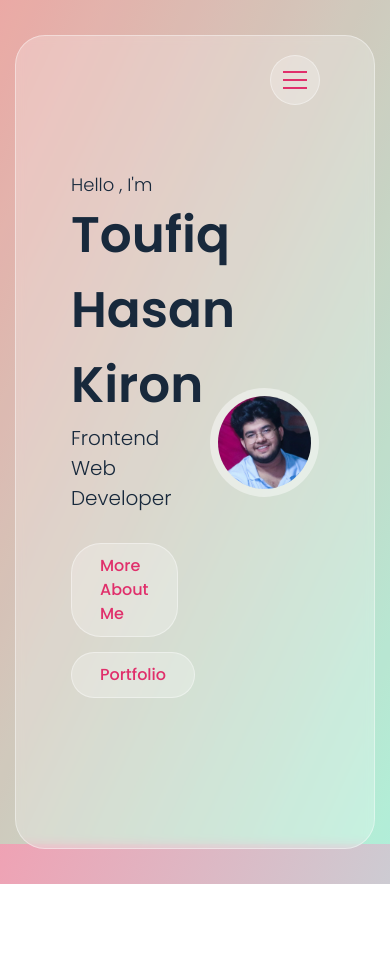
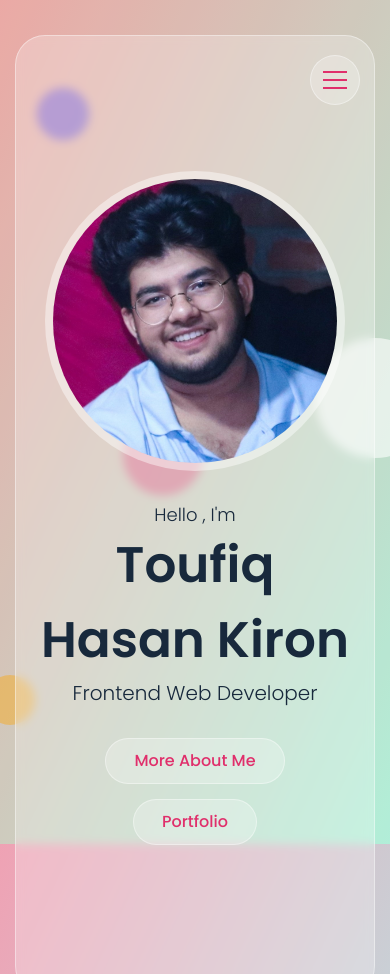
Before and after one commit to kiron0/glassmorphism_portfolio, a plain HTML site: page index.html in a window 390 px wide. Shown: the top 974 px of the page. Before the commit the page ends 884 px from the top, so only its background shows below. Drawn offline with Linux system fonts and the light colour scheme.

Commit message:
responsive home section

```diff
--- a/css/style.css
+++ b/css/style.css
@@ -252,6 +252,100 @@ Animation
   100% {
     opacity: 1;
   }
+}
+
+@keyframes zoomInOut {
+  0%,
+  100% {
+    transform: scale(0.5);
+  }
+  50% {
+    transform: scale(1);
+  }
+}
+
+@keyframes bounceTop {
+  0%,
+  100% {
+    transform: translateY(-50px);
+  }
+  50% {
+    transform: translateY(0px);
+  }
+}
+
+/* -----------------
+Background Circles
+-------------------*/
+.bg-circles {
+  position: fixed;
+  top: 0;
+  height: 100%;
+  max-width: 1200px;
+  width: calc(100% - 30px);
+  left: 50%;
+  transform: translateX(-50%);
+}
+
+.bg-circles div {
+  position: absolute;
+  border-radius: 50%;
+}
+
+.bg-circles .circle-1 {
+  height: 60px;
+  width: 60px;
+  left: 5%;
+  top: 10%;
+  opacity: 0.3;
+  background-color: var(--blue);
+  animation: zoomInOut 8s linear infinite;
+}
+
+.bg-circles .circle-2 {
+  height: 80px;
+  width: 80px;
+  left: 30%;
+  top: 50%;
+  opacity: 0.4;
+  background-color: var(--main-color);
+  animation: bounceTop 8s ease-in-out infinite;
+}
+
+.bg-circles .circle-3 {
+  height: 120px;
+  width: 120px;
+  right: -60px;
+  top: 40%;
+  opacity: 0.6;
+  background-color: var(--white);
+}
+
+.bg-circles .circle-4 {
+  height: 50px;
+  width: 50px;
+  background-color: var(--orange);
+  left: -30px;
+  top: 80%;
+  opacity: 0.4;
+}
+
+/* -----------------
+Overlay
+-------------------*/
+.overlay {
+  position: fixed;
+  top: 0;
+  left: 0;
+  width: 100%;
+  height: 100%;
+  background-color: transparent;
+  z-index: 200;
+  visibility: hidden;
+}
+
+.overlay.active {
+  visibility: visible;
 }
 
 /* -----------------
@@ -824,3 +918,30 @@ Contact Section
   color: var(--white);
   background-color: var(--main-color);
 }
+
+/* Responsive */
+@media (max-width: 991px) {
+  .container {
+    padding: 0;
+  }
+  .home-text,
+  .home-img {
+    width: 100%;
+  }
+  .home-text {
+    text-align: center;
+  }
+  .home-img {
+    order: -1;
+  }
+  .home-img .img-box {
+    max-width: 300px;
+  }
+  .home-text .btn {
+    margin: 0 7px 15px;
+  }
+}
+@media (max-width: 767px) {
+}
+@media (max-width: 575px) {
+}
--- a/index.html
+++ b/index.html
@@ -11,6 +11,19 @@
 </head>
 
 <body>
+
+  <!-- Background Circles Start -->
+  <div class="bg-circles">
+    <div class="circle-1"></div>
+    <div class="circle-2"></div>
+    <div class="circle-3"></div>
+    <div class="circle-4"></div>
+  </div>
+  <!-- Background Circles End -->
+
+  <!-- Overlay Start -->
+  <div class="overlay"></div>
+  <!-- Overlay End -->
 
   <!-- Main Start -->
   <div class="main">
--- a/js/script.js
+++ b/js/script.js
@@ -1,40 +1,43 @@
 /* ------------- Toggle Navbar --------------- */
 const navToggler = document.querySelector(".nav-toggler");
-navToggler.addEventListener("click", () =>{
+navToggler.addEventListener("click", () => {
   hideSection();
   toggleNavbar();
   document.body.classList.toggle("hide-scrolling");
 });
 
-function hideSection (){
+function hideSection() {
   document.querySelector("section.active").classList.toggle("fade-out");
 }
 
-function toggleNavbar(){
+function toggleNavbar() {
   document.querySelector(".header").classList.toggle("active");
 }
 
 /* ------------- Active Section --------------- */
 document.addEventListener("click", (e) => {
-if(e.target.classList.contains("link-item") && e.target.hash !== ""){
-  navToggler.classList.add('hide');
-  if(e.target.classList.contains("nav-item")){
+  if (e.target.classList.contains("link-item") && e.target.hash !== "") {
+    // activate the overlay to prevent multiple clicks
+    document.querySelector(".overlay").classList.add("active");
+    navToggler.classList.add("hide");
+    if (e.target.classList.contains("nav-item")) {
       toggleNavbar();
-  }
-  else{
+    } else {
       hideSection();
       document.body.classList.add("hide-scrolling");
     }
     setTimeout(() => {
-    document.querySelector('section.active').classList.remove("active", "fade-out");
+      document
+        .querySelector("section.active")
+        .classList.remove("active", "fade-out");
       document.querySelector(e.target.hash).classList.add("active");
       window.scrollTo(0, 0);
       document.body.classList.remove("hide-scrolling");
-    navToggler.classList.remove('hide');
+      navToggler.classList.remove("hide");
+      document.querySelector(".overlay").classList.remove("active");
     }, 500);
   }
 });
-
 
 /* ------------- About Tabs --------------- */
 
```
Lines whose indentation alone changed are shown as unchanged.
